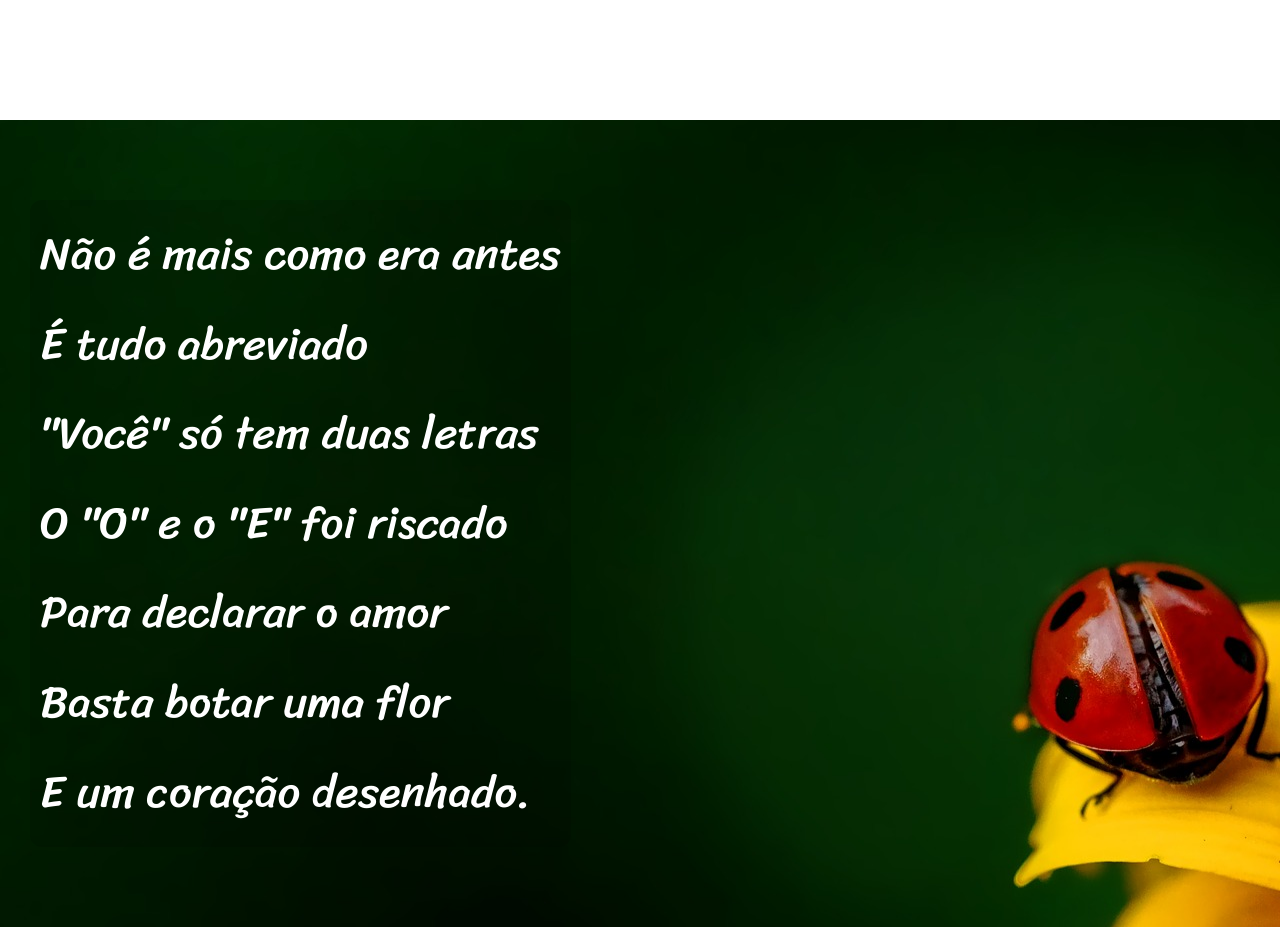
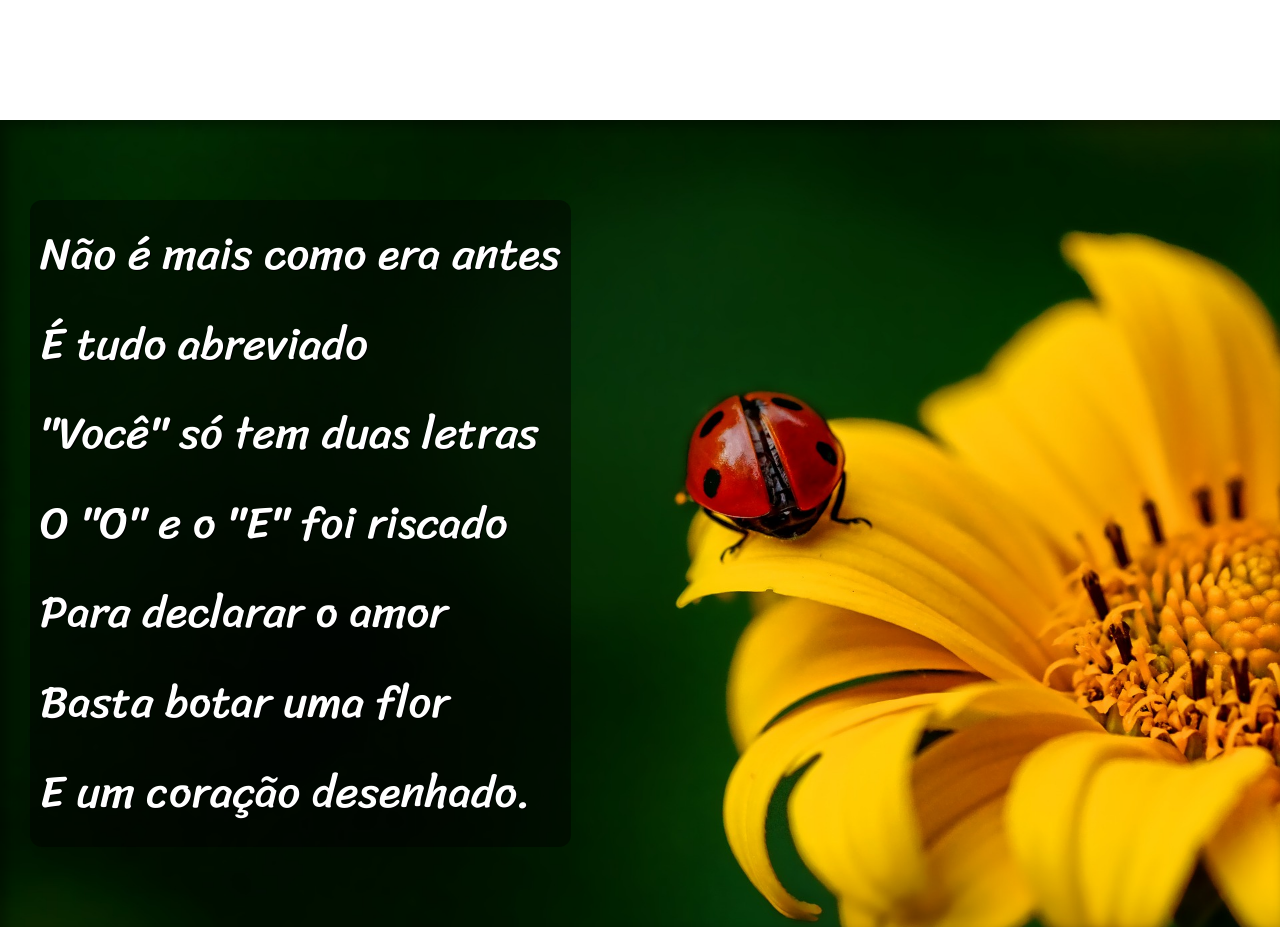
Before and after one commit to FranklinWilliam08/DesafioCordel, a plain HTML site: page index.html in a window 1280 px wide. Shown: the part 900-1827 px from the top of the page. Drawn offline with Linux system fonts and the light colour scheme; a web font is replaced by a local one.

Commit message:
fixando as imagens

```diff
--- a/style.css
+++ b/style.css
@@ -62,22 +62,28 @@ section.normal{
 section.imagem{
       color: #fff;
       background-color: rgb(51, 51, 51);
+      box-shadow:inset 6px 6px 13px 0px rgba(0, 0, 0, 0.404);
+      background-attachment: fixed;
 }
 
 section.imagem > p{
     display: inline-block;
     color: #fff;
-    background-color: rgba(0, 0, 0, 0.147);
+    background-color: rgba(0, 0, 0, 0.467);
     border-radius: 12px;
     padding: 10px;
+    text-shadow: 1px 1px 0px black;
 }
 
 #img01{
   background-image: url('imagens/background001.jpg');
+  background-position: right center;
+  background-size: cover;
 }
 
 #img02{
   background-image:url('imagens/background002.jpg') ;
+  background-size: cover;
 }
 
 .rodape{
```
